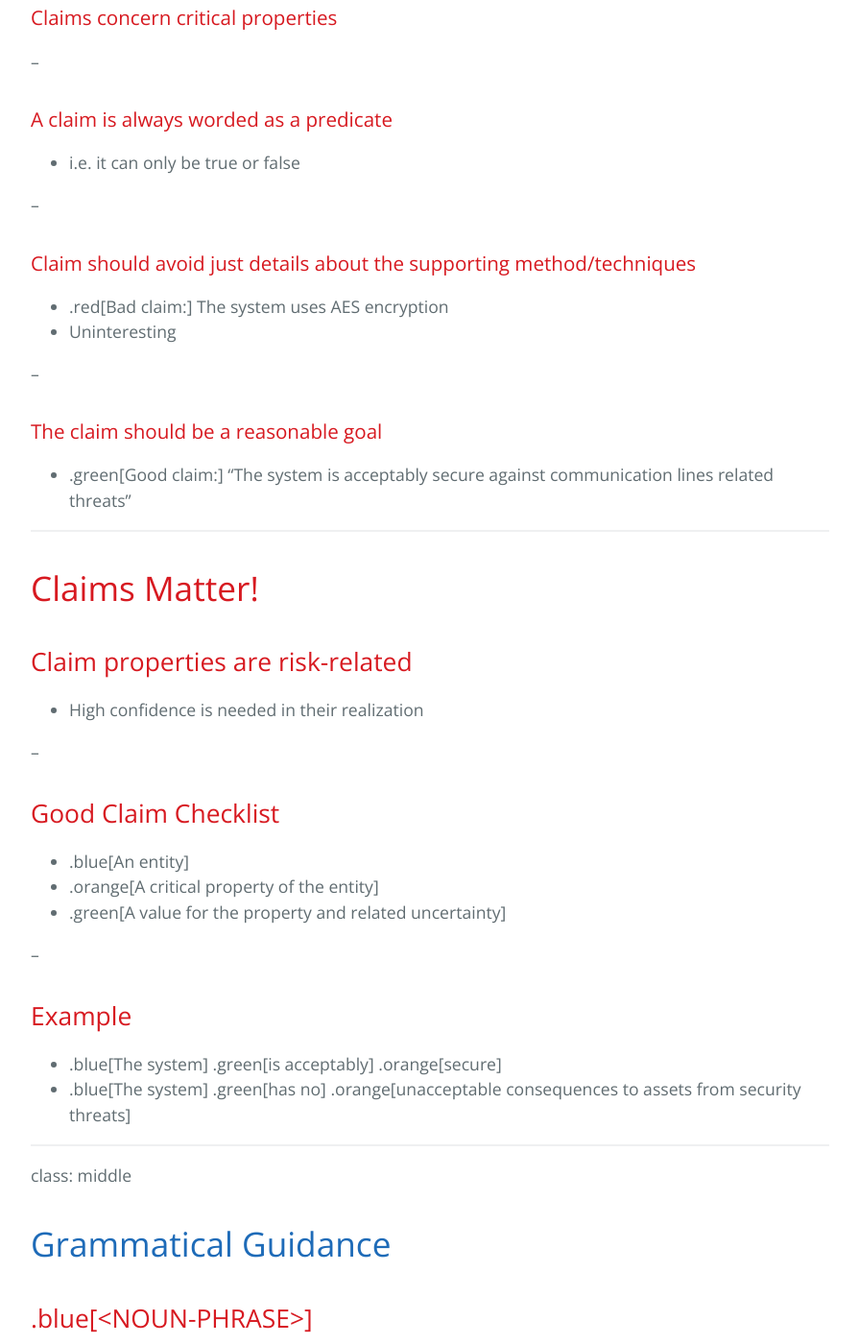
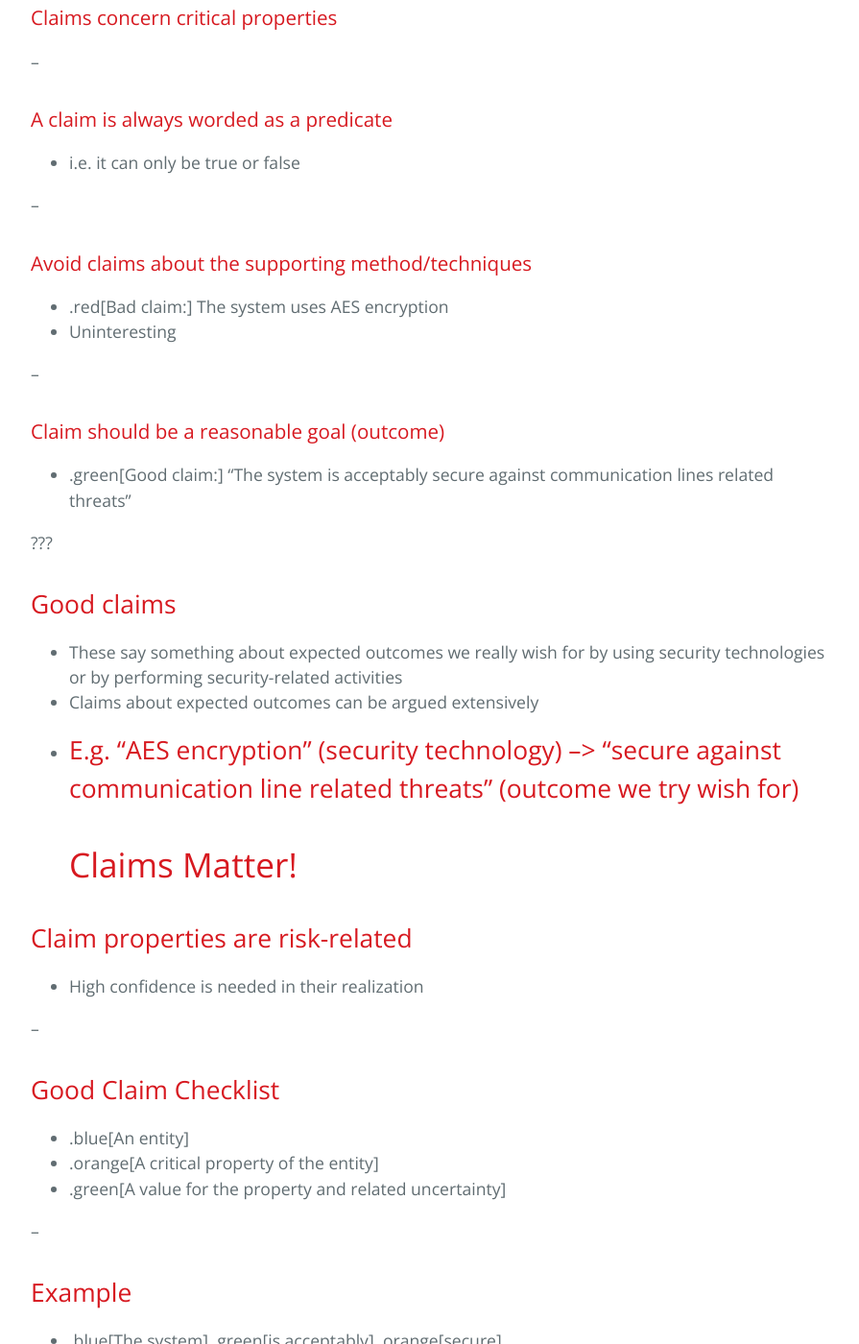
Before and after one commit to robinagandhi/swa, a Jekyll site: the page built from slides/lecture-2/include/assurance-case.md, in a window 1280 px wide and 1400 px high, scrolled down 12425 px. Shown: the whole window at 96% size, without its empty margins (192-1087 px from the left). Built offline with Jekyll 4.4.1, drawn with Linux system fonts in a browser that asks for light colours; our own code applies the rules of GitHub Pages for plain Markdown files; some of the changed text lies outside the part shown.

Commit message:
EMIT and STRAT Fellows 2019 updates

```diff
--- a/slides/lecture-2/include/assurance-case.md
+++ b/slides/lecture-2/include/assurance-case.md
@@ -22,7 +22,7 @@ class: middle
 Richard P. Feynman
 ]
 .top-right[
-![RF](http://www.hwscience.com/physics/apphysicsc/Feynman-2.gif)
+![RF](https://upload.wikimedia.org/wikipedia/commons/1/1a/RichardFeynman-PaineMansionWoods1984_copyrightTamikoThiel_bw.jpg)
 ]
 ---
 class: middle
@@ -358,15 +358,22 @@ class: middle
 
 --
 
-### Claim should avoid just details about the supporting method/techniques
+### Avoid claims about the supporting method/techniques
 - .red[Bad claim:] The system uses AES encryption
 - Uninteresting
 
 --
 
-### The claim should be a reasonable goal
+### Claim should be a reasonable goal (outcome)
 - .green[Good claim:] “The system is acceptably secure against communication lines related threats”
 
+???
+
+## Good claims
+- These say something about expected outcomes we really wish for by using security technologies or by performing security-related activities
+- Claims about expected outcomes can be argued extensively
+
+- E.g. "AES encryption" (security technology) --> "secure against communication line related threats" (outcome we try wish for)
 ---
 # Claims Matter!
 
@@ -730,7 +737,8 @@ class: middle
 
 ### Makes the security and privacy controls outcome-based
 - Focuses on the security and privacy capabilities
-- Controls are now .orange[critical properties] of interest.
+- Controls are now .orange[critical properties] of interest
+- Control statements are Verb phrases which can be associated with any system entity
 
 ???
 (i.e., what needs to be done to protect the system or information and not which entity carries out the action or where it is carried out);
```
Also changed, not shown: slides/lecture-4/include/design-for-software-se.md (+24 -4 lines).
